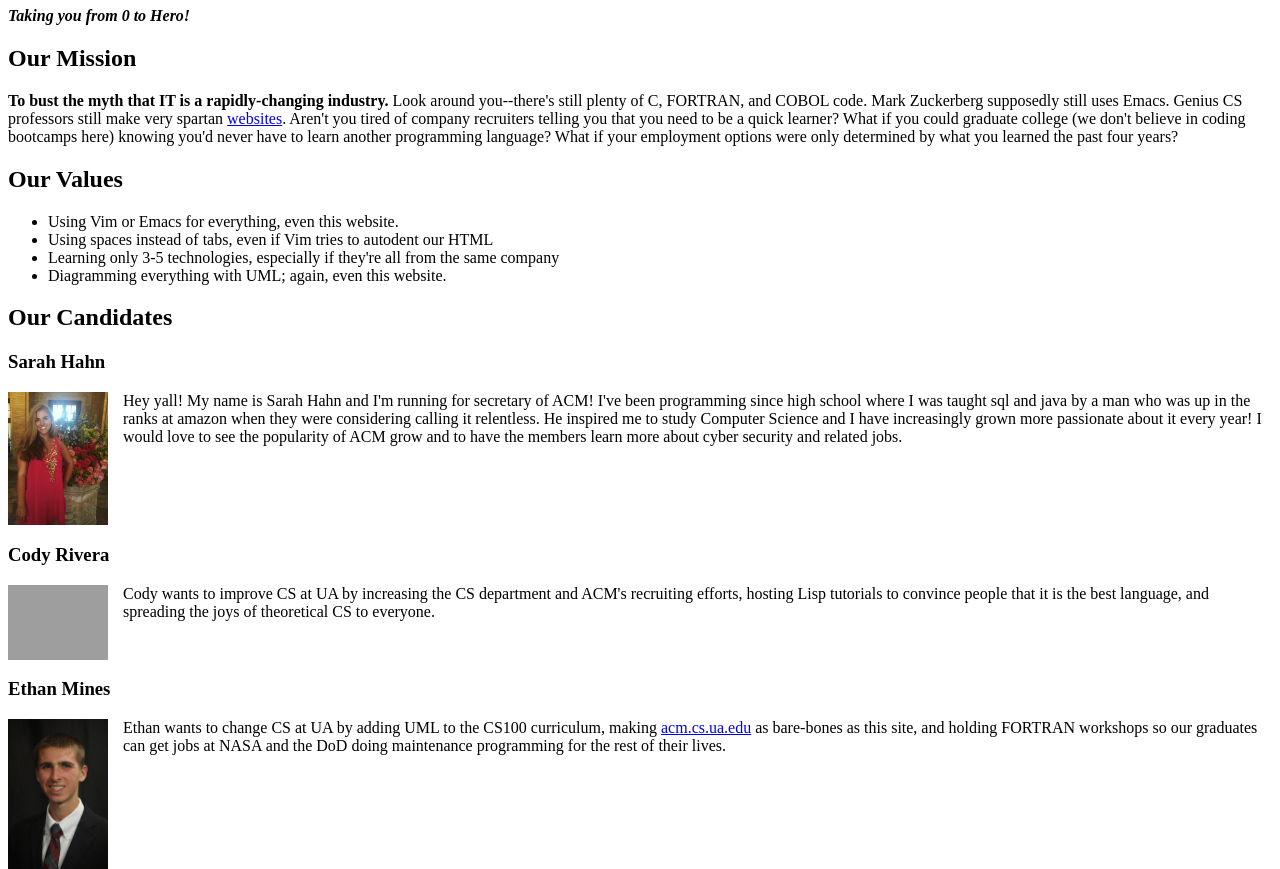
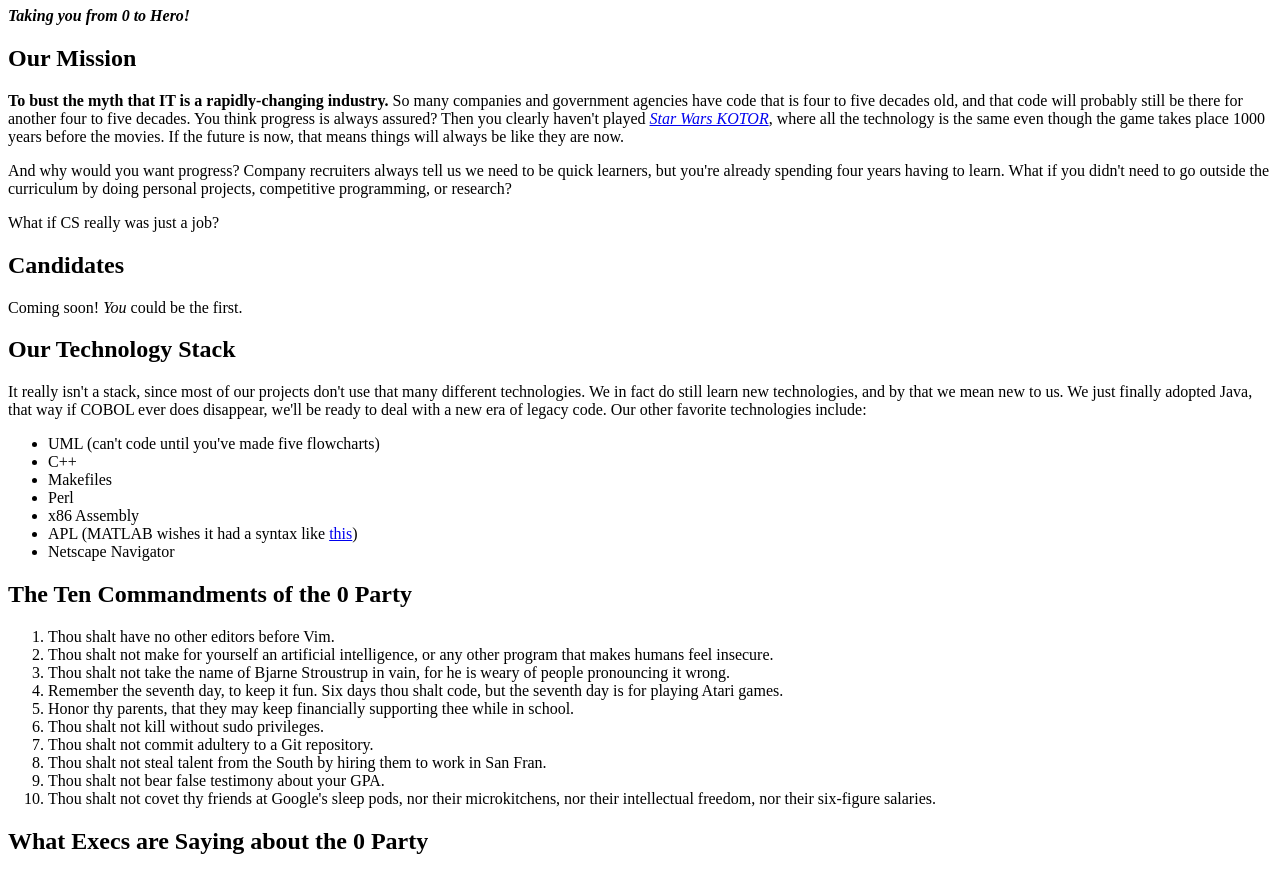
Before and after one commit to 0party/0party.github.io, a plain HTML site: page index.html in a window 1280 px wide. Shown: the part 73-942 px from the top of the page. Drawn offline with Linux system fonts and the light colour scheme; grey boxes are pictures that could not be loaded.

Commit message:
Update site for 2019 campaign season

```diff
--- a/index.html
+++ b/index.html
@@ -21,53 +21,70 @@
 
     <h2>Our Mission</h2>
       <p>
-      <strong>To bust the myth that IT is a rapidly-changing industry.</strong> Look around you--there's still plenty of C, FORTRAN, and COBOL code. Mark Zuckerberg supposedly still uses Emacs. Genius CS professors still make very spartan <a href="http://beastie.cs.ua.edu" target="_blank">websites</a>. Aren't you tired of company recruiters telling you that you need to be a quick learner? What if you could graduate college (we don't believe in coding bootcamps here) knowing you'd never have to learn another programming language? What if your employment options were only determined by what you learned the past four years?
+      <strong>To bust the myth that IT is a rapidly-changing industry.</strong> So many companies and government agencies have code that is four to five decades old, and that code will probably still be there for another four to five decades. You think progress is always assured? Then you clearly haven't played <em><a href="https://en.wikipedia.org/wiki/Star_Wars:_Knights_of_the_Old_Republic" target="_blank">Star Wars KOTOR</a></em>, where all the technology is the same even though the game takes place 1000 years before the movies. If the future is now, that means things will always be like they are now.
       </p>
-    <h2>Our Values</h2>
-      <ul>
-        <li>Using Vim or Emacs for everything, even this website.</li>
-        <li>Using spaces instead of tabs, even if Vim tries to autodent our HTML</li>
-	<li>Learning only 3-5 technologies, especially if they're all from the same company</li>
-        <li>Diagramming everything with UML; again, even this website.</li>
-      </ul>
-    <div>
-    <h2>Our Candidates</h2>
+
+      <p>And why would you want progress? Company recruiters always tell us we need to be quick learners, but you're already spending four years having to learn. What if you didn't need to go outside the curriculum by doing personal projects, competitive programming, or research?
+      </p>
+
+      <p>What if CS really was just a job?</p>
+
+
+    <h2>Candidates</h2>
       <div>
-	<h3>Sarah Hahn</h3>
-	<p>
-	<img src="imgs/SarahHahn.jpeg" width="100" class="candidate"/>
-	Hey yall! My name is Sarah Hahn and I'm running for secretary of ACM! I've been programming since high school where I was taught sql and java by a man who was up in the ranks at amazon when they were considering calling it relentless. He inspired me to study Computer Science and I have increasingly grown more passionate about it every year! I would love to see the popularity of ACM grow and to have the members learn more about cyber security and related jobs.
-	<br style="clear: both"/>
-	</p>
-	<h3>Cody Rivera</h3>
-	<p>
-	<img src="imgs/CodyRivera.png" width="100" class="candidate"/>
-	Cody wants to improve CS at UA by increasing the CS department and ACM's recruiting efforts, hosting Lisp tutorials to convince people that it is the best language, and spreading the joys of theoretical CS to everyone.
-	</p>
-	<br style="clear: both"/>
-        <h3>Ethan Mines</h3>
-	<p>
-        <img src="imgs/Ethan.jpg" width="100" class="candidate"/>
-        Ethan wants to change CS at UA by adding UML to the CS100 curriculum, making <a href="http://acm.cs.ua.edu" target="_blank">acm.cs.ua.edu</a> as bare-bones as this site, and holding FORTRAN workshops so our graduates can get jobs at NASA and the DoD doing maintenance programming for the rest of their lives.
-        <br style="clear: both"/>
-        </p>
+        Coming soon! <em>You</em> could be the first.
       </div>
     </div>
+
+    <h2>Our Technology Stack</h2>
+      <div>
+        <p>
+        It really isn't a stack, since most of our projects don't use that many different technologies.
+
+        We in fact do still learn new technologies, and by that we mean new to us. We just finally adopted Java, that way if COBOL ever does disappear, we'll be ready to deal with a new era of legacy code. Our other favorite technologies include:
+        </p>
+        <ul>
+          <li>UML (can't code until you've made five flowcharts)</li>
+          <li>C++</li>
+          <li>Makefiles</li>
+          <li>Perl</li>
+          <li>x86 Assembly</li>
+          <li>APL (MATLAB wishes it had a syntax like <a href="https://en.wikipedia.org/wiki/APL_(programming_language)#Game_of_Life" target="_blank">this</a>)</li>
+          <li>Netscape Navigator</li>
+        </ul>
+      </div>
+
+    <h2>The Ten Commandments of the 0 Party</h2>
+      <ol>
+        <li>Thou shalt have no other editors before Vim.</li>
+        <li>Thou shalt not make for yourself an artificial intelligence, or any other program that makes humans feel insecure.</li>
+	<li>Thou shalt not take the name of Bjarne Stroustrup in vain, for he is weary of people pronouncing it wrong.</li>
+        <li>Remember the seventh day, to keep it fun. Six days thou shalt code, but the seventh day is for playing Atari games.</li>
+        <li>Honor thy parents, that they may keep financially supporting thee while in school.</li>
+        <li>Thou shalt not kill without sudo privileges.</li>
+        <li>Thou shalt not commit adultery to a Git repository.</li>
+        <li>Thou shalt not steal talent from the South by hiring them to work in San Fran.</li>
+        <li>Thou shalt not bear false testimony about your GPA.</li>
+        <li>Thou shalt not covet thy friends at Google's sleep pods, nor their microkitchens, nor their intellectual freedom, nor their six-figure salaries.</li>
+      </ol>
+    <div>
     <h2>What Execs are Saying about the 0 Party</h2>
       <div>
-        <img src="imgs/MicrosoftLogo.png" width="200" class="logo"/>
-        <p><q>Programmers from the 0 Party have done an amazing job here at Microsoft--it's as if C# and Azure are the only things they learned.</q> -- Satya Nadella, CEO of Microsoft</p>
+        <img src="imgs/MarilynHewson.jpg" width="200" class="logo"/>
+        <p><q>I used to worry about what would happen to all our legacy code after the baby boomers retire, but these fine young people have been more than happy to take up Ada and FORTRAN.</q> -- Marilyn Hewson, CEO of Lockheed Martin</p>
         <br style="clear: both"/>
       </div>
       <div>
-        <img src="imgs/RedHatLogo.png" width="200" class="logo"/>
-        <p><q>We can see a bright future for Linux knowing that the 0 Party keeps graduating kids okay with programming in nothing but C.</q> -- James M. Whitehurst, CEO of Red Hat</p>
+        <img src="imgs/MichaelMilligan.jpg" width="200" class="logo"/>
+        <p>
+          <q>The 0 Party has shown that a 4-year degree is really the only way to make a living in tech (but maybe we should still start accrediting those hip coding bootcamps just to be safe).</q> -- Michael Milligan, CEO of ABET
+        </p>
         <br style="clear: both"/>
       </div>
       <div>
-        <img src="imgs/ElonMuskPortrait.jpg" width="200" class="logo"/>
-        <p><q>I was so worried about A.I. getting too powerful, but thanks to these 0 Party Luddites, innovation will come to a standstill.</q> -- Elon Musk, CEO of Tesla</p>
+        <img src="imgs/Furukawa.jpeg" width="200" class="logo"/>
+        <q>Thanks to 0 Party programmers, Nintendo can still be successful even though our online features are over a decade behind our competitors'. Who needs a gaming headset when you have <a href="https://www.forbes.com/sites/insertcoin/2017/06/01/a-third-partys-look-at-the-nintendo-switchs-phone-based-voice-chat-is-a-technological-monstrosity/#50b0dd0c5300" target="_blank">this</a>.</q> -- Shuntaro Furukawa, President of Nintendo
         <br style="clear: both"/>
-      <div>
+      </div>
   </body>
 <html>
```
Also changed, not shown: imgs/Furukawa.jpeg (added), imgs/MarilynHewson.jpg (added), imgs/MichaelMilligan.jpg (added), imgs/SarahHahn.jpeg (deleted), 1 other file.
